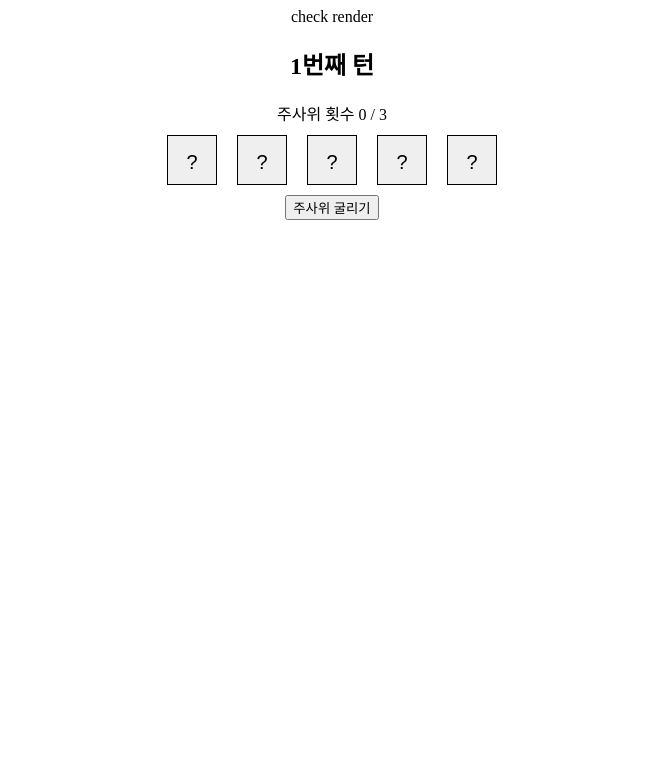
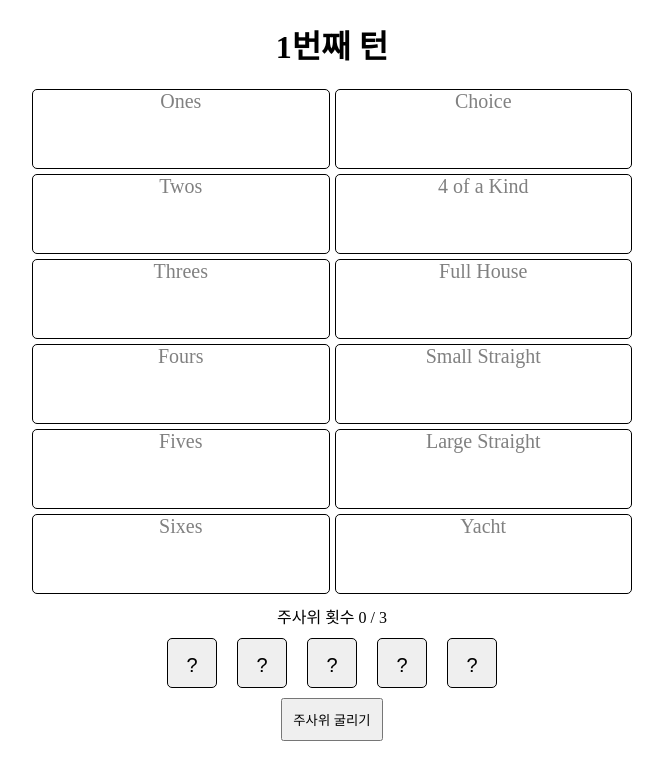
Before and after one commit to wwhagww/DiceGame, a React app: page / in a window 1280 px wide. Shown: the top 780 px of the page, without its empty margins (308-971 px from the left). Built offline with nearby package versions, Linux system fonts and the light colour scheme.

Commit message:
ScoreSection 완성

```diff
--- a/src/App.css
+++ b/src/App.css
@@ -2,6 +2,34 @@
   margin: 0;
   box-sizing: border-box;
   text-align: center;
+}
+.score-section {
+  width: 600px;
+  margin: auto;
+
+  display: grid;
+  grid-auto-flow: column;
+  grid-template-rows: repeat(6, 80px);
+  grid-auto-columns: 1fr;
+  grid-gap: 5px;
+}
+.score-cell {
+  color: gray;
+  border: 1px solid black;
+  border-radius: 5px;
+  &.filled {
+    color: black;
+    background-color: lightgoldenrodyellow;
+  }
+  .name {
+    font-size: 20px;
+  }
+  .score {
+    font-size: 32px;
+  }
+}
+.dice-section {
+  padding: 10px;
 }
 .dices {
   display: flex;
@@ -14,13 +42,17 @@
   width: 50px;
   height: 50px;
   border: 1px solid black;
+  border-radius: 5px;
 
   line-height: 50px;
   font-size: 20px;
-  }
-  .dice:hover {
+  &:hover {
     border: 1px dotted black;
   }
-  .fixed {
+  &.fixed {
     background-color: lightgray;
   }
+}
+.roll-button {
+  padding: 10px;
+}
--- a/src/App.js
+++ b/src/App.js
@@ -24,7 +24,7 @@ class DiceSection extends React.Component {
         <div className="dices">
           {diceList}
         </div>
-        <button onClick={this.props.roll}>주사위 굴리기</button>
+        <button class="roll-button" onClick={this.props.roll}>주사위 굴리기</button>
       </div>
     );
   }
@@ -32,14 +32,41 @@ class DiceSection extends React.Component {
 
 function TurnIndicator(props) {
   return (
-    <h2 className="turn-indicator">{props.turn}번째 턴</h2>
+    <h1 className="turn-indicator">{props.turn}번째 턴</h1>
   );
+}
+
+function ScoreCell(props) {
+  const className = `score-cell ${props.filled ? "filled" : ""}`;
+  return (
+    <div className={className} onClick={props.fill}>
+      <div className="name">{props.name}</div>
+      <div className="score">{props.score}</div>
+    </div>
+  );
+}
+
+class ScoreSection extends React.Component {
+  render() {
+    return <div className="score-section">
+      {this.props.rulls.map(({name, calc}, idx) => {
+        return <ScoreCell
+        key={name}
+        name={name}
+        score={this.props.scores[idx] ?? (this.props.dices[0] !== null ? calc(this.props.dices) : "")}
+        fill={() => this.props.fill(idx)}
+        filled={this.props.scores[idx] !== null}
+        />
+      })}
+    </div>
+  }
 }
 
 class Game extends React.Component {
   constructor(props) {
     super(props);
     this.state = {
+      scores: Array(12).fill(null),
       dices: Array(5).fill(null),
       turn: 1,
       rollCount: 0,
@@ -47,32 +74,93 @@ class Game extends React.Component {
     };
     this.rollDice = this.rollDice.bind(this);
     this.fixDice = this.fixDice.bind(this);
+    this.fillScore = this.fillScore.bind(this);
+    this.RULLS = [
+      { name: "Ones",
+        calc: (dices) => countNums(dices,6)[1] * 1
+      },
+      { name: "Twos",
+        calc: (dices) => countNums(dices,6)[2] * 2
+      },
+      { name: "Threes",
+        calc: (dices) => countNums(dices,6)[3] * 3
+      },
+      { name: "Fours",
+        calc: (dices) => countNums(dices,6)[4] * 4
+      },
+      { name: "Fives",
+        calc: (dices) => countNums(dices,6)[5] * 5
+      },
+      { name: "Sixes",
+        calc: (dices) => countNums(dices,6)[6] * 6
+      },
+      { name: "Choice",
+        calc: (dices) => sum(dices)
+      },
+      { name: "4 of a Kind",
+        calc: (dices) => {
+          const counts = countNums(dices,6);
+          return counts.includes(4) || counts.includes(5) ? sum(dices) : 0}
+      },
+      { name: "Full House",
+        calc: (dices) => {
+          const counts = countNums(dices,6);
+          return counts.includes(3) && counts.includes(2) || counts.includes(5) ? sum(dices) : 0}
+      },
+      { name: "Small Straight",
+        calc: (dices) => countNums(dices,6).reduce((acc, cur) => cur > 0 || acc >= 4 ? acc+1 : 0, 0) >= 4 ? 15 : 0
+      },
+      { name: "Large Straight",
+        calc: (dices) => countNums(dices,6).reduce((acc, cur) => cur > 0 || acc >= 5 ? acc+1 : 0, 0) >= 5 ? 30 : 0
+      },
+      { name: "Yacht",
+        calc: (dices) => countNums(dices,6).includes(5) ? 50 : 0
+      },
+    ];
+  }
+  fillScore(idx) {
+    if (this.state.dices[0] === null) return;
+    if (this.state.scores[idx] !== null) return;
+    this.setState(({scores, turn}) => {
+      const newScores = scores.slice();
+      newScores[idx] = this.RULLS[idx].calc(this.state.dices);
+      return {
+        scores: newScores,
+        turn: turn + 1,
+        dices: Array(5).fill(null),
+        rollCount: 0,
+        fixedStatus: Array(5).fill(false),
+      };
+    });
   }
   rollDice() {
-    console.log("asdf");
     if (this.state.rollCount >= 3) return;
-    const dices = this.state.dices.map((v, i) =>
-      this.state.fixedStatus[i] ? v : randInt(1, 6)
-    );
-    this.setState({
-      rollCount: this.state.rollCount + 1,
-      dices: dices,
+    this.setState(({dices, rollCount}) => {
+      const newDices = dices.map((v, i) =>
+        this.state.fixedStatus[i] ? v : randInt(1, 6)
+      );
+      return {dices: newDices, rollCount: rollCount + 1}
     });
   }
   fixDice(idx) {
     if (this.state.dices[idx] === null) return;
-    this.setState((prevState) => {
-      const fixedStatus = prevState.fixedStatus.map((fixed, i) =>
+    this.setState(({fixedStatus}) => {
+      const newFixedStatus = fixedStatus.map((fixed, i) =>
         idx === i ? !fixed : fixed
       );
-      return { fixedStatus };
+      return { fixedStatus: newFixedStatus };
     });
   }
   render() {
     return (
       <div className="game">
         <TurnIndicator turn={this.state.turn}/>
-        {/* <ScoreBoard diceValues={diceValues}/> */}
+        <ScoreSection
+          scores={this.state.scores}
+          dices={this.state.dices}
+          rulls={this.RULLS}
+          fill={this.fillScore}
+        />
         <DiceSection
           dices={this.state.dices}
           roll={this.rollDice}
@@ -89,17 +177,26 @@ class Game extends React.Component {
 function App() {
   return (
     <div className="App">
-      check render
       <Game/>
     </div>
   );
 }
 
 function randInt(min, max) {
-  return Math.floor(min + Math.random() * (max-min));
+  return Math.floor(min + Math.random() * (max-min+1));
 }
 function range(n) {
   return [...Array(n)].map((_,i) => i);
 }
-
+function sum(arr) {
+  return arr.reduce((acc, cur) => acc+cur, 0);
+}
+function countNums(arr, maxNum) {
+  const counts = Array(maxNum+1).fill(0);
+  arr.forEach(n=>{counts[n] += 1});
+  return counts
+}
+function max(arr) {
+  return arr.reduce((prevMax, cur) => cur > prevMax ? cur : prevMax, -Infinity);
+}
 export default App;
```
Lines whose indentation alone changed are shown as unchanged.
